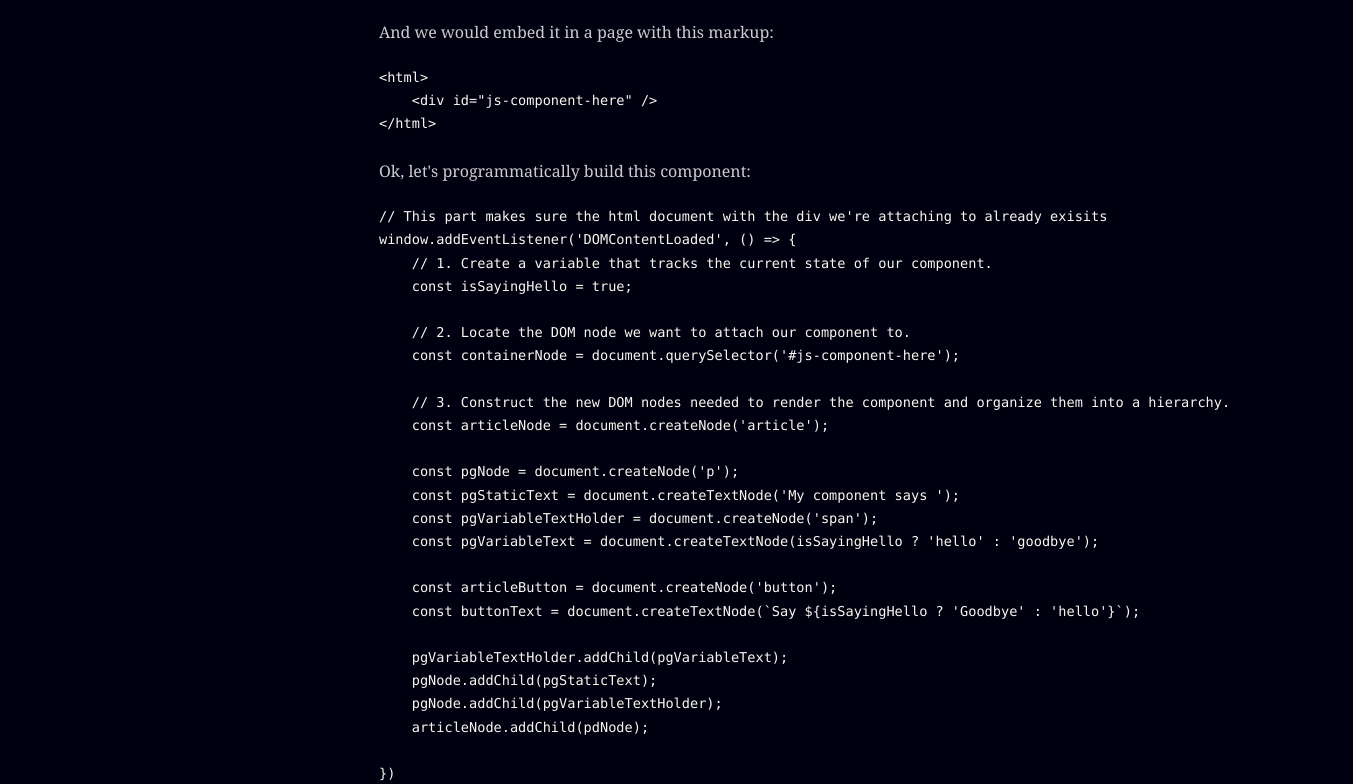
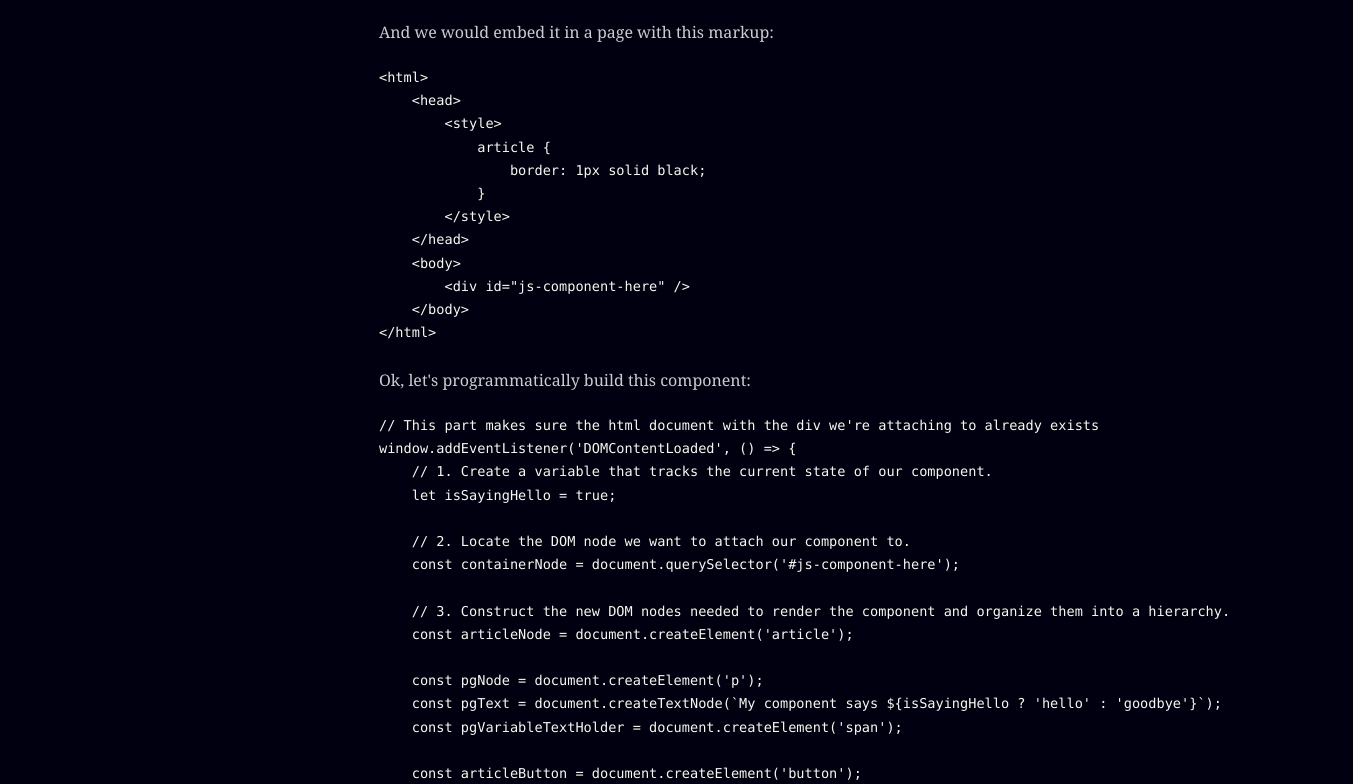
Before and after one commit to onetruebob/bob-tech-blog, a Gatsby site: page /what-react-solves/ in a window 1280 px wide. Shown: the part 2439-3223 px from the top of the page, 1353 px wide, since content can reach past the window. Built offline with nearby package versions, Linux system fonts and the light colour scheme; Gatsby itself is replaced by a stand-in of ours; some packages are replaced by stand-ins of ours; code samples lack their colours; what typography-theme-github would draw is missing.

Commit message:
Cleaned up DOM manipulation example

````diff
--- a/content/blog/what-react-solves/index.md
+++ b/content/blog/what-react-solves/index.md
@@ -65,35 +65,67 @@ From an HTML perspective, he's how we might statically render the component:
 And we would embed it in a page with this markup:
 ```html
 <html>
-    <div id="js-component-here" />
+	<head>
+		<style>
+			article {
+				border: 1px solid black;
+			}
+		</style>
+	</head>
+	<body>
+	    <div id="js-component-here" />
+    </body>
 </html>
 ```
 
 Ok, let's programmatically build this component:
 ```JavaScript
-// This part makes sure the html document with the div we're attaching to already exisits
+// This part makes sure the html document with the div we're attaching to already exists
 window.addEventListener('DOMContentLoaded', () => {
     // 1. Create a variable that tracks the current state of our component.
-    const isSayingHello = true;
+    let isSayingHello = true;
 
     // 2. Locate the DOM node we want to attach our component to.
     const containerNode = document.querySelector('#js-component-here');
 
     // 3. Construct the new DOM nodes needed to render the component and organize them into a hierarchy.
-    const articleNode = document.createNode('article');
+    const articleNode = document.createElement('article');
 
-    const pgNode = document.createNode('p');
-    const pgStaticText = document.createTextNode('My component says ');
-    const pgVariableTextHolder = document.createNode('span');
-    const pgVariableText = document.createTextNode(isSayingHello ? 'hello' : 'goodbye');
+    const pgNode = document.createElement('p');
+    const pgText = document.createTextNode(`My component says ${isSayingHello ? 'hello' : 'goodbye'}`);
+    const pgVariableTextHolder = document.createElement('span');
 
-    const articleButton = document.createNode('button');
+    const articleButton = document.createElement('button');
     const buttonText = document.createTextNode(`Say ${isSayingHello ? 'Goodbye' : 'hello'}`);
 
-    pgVariableTextHolder.addChild(pgVariableText);
-    pgNode.addChild(pgStaticText);
-    pgNode.addChild(pgVariableTextHolder);
-    articleNode.addChild(pdNode);
+    pgNode.appendChild(pgText);
+    articleButton.appendChild(buttonText);
+    articleNode.appendChild(pgNode);
+    articleNode.appendChild(articleButton);
 
+    // 4. Create a function that changes the state those DOM nodes.
+    function toggleArticle() {
+    	// Clear out existing text
+    	pgNode.innerHTML = '';
+    	articleButton.innerHTML = '';
+
+    	// Flip component state
+    	isSayingHello = !isSayingHello;
+
+    	// Create and add new text
+    	const newPgText = document.createTextNode(`My component says ${isSayingHello ? 'hello' : 'goodbye'}`);
+    	const newButtonText = document.createTextNode(`Say ${isSayingHello ? 'Goodbye' : 'hello'}`);
+
+    	pgNode.appendChild(newPgText);
+    	articleButton.appendChild(newButtonText);
+    }
+
+    // 5. Create an event handler on the button that invokes the function we just created when the DOM node is clicked.
+    articleButton.addEventListener('click', toggleArticle);
+
+    // 6. Attach the newly created DOM nodes to the attachment DOM note.
+    containerNode.appendChild(articleNode);
 })
 ```
+
+You can [see this in action on CodePen](https://codepen.io/onetruebob/pen/mdyrObx)
````
